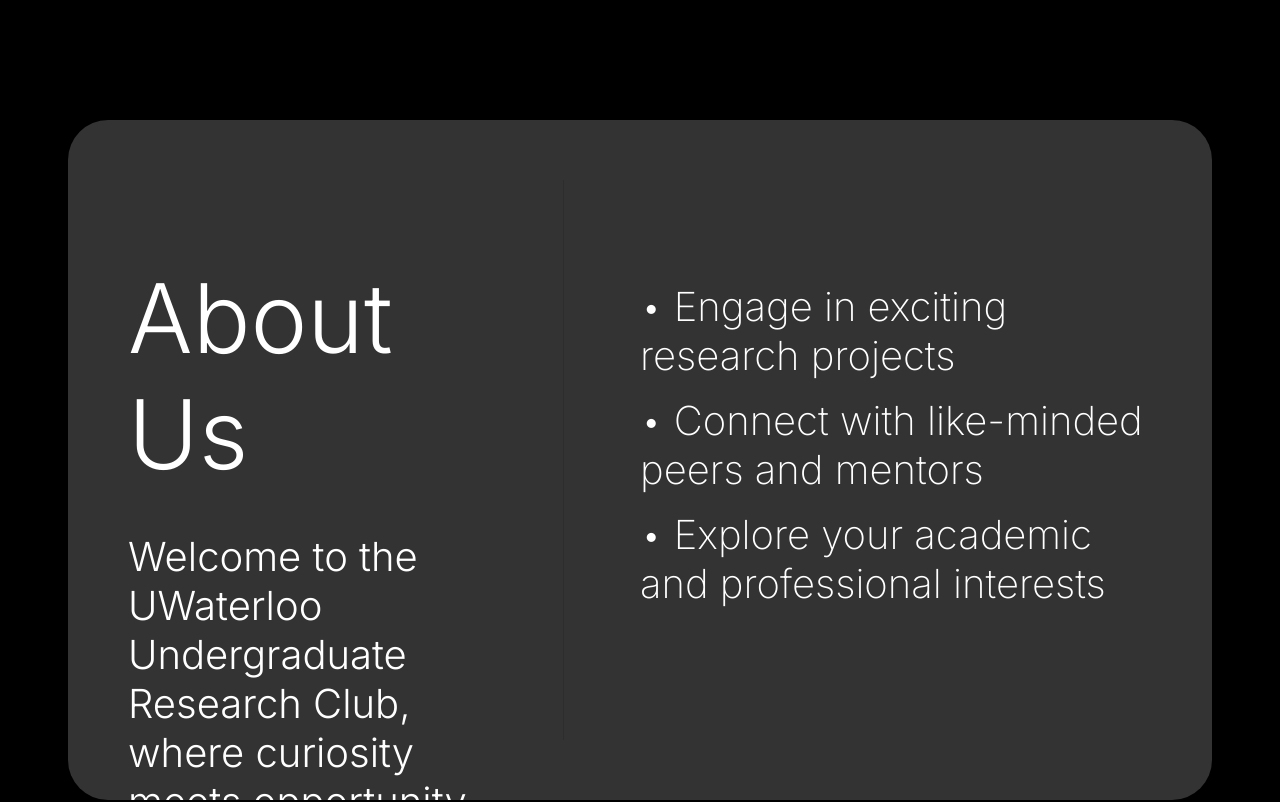
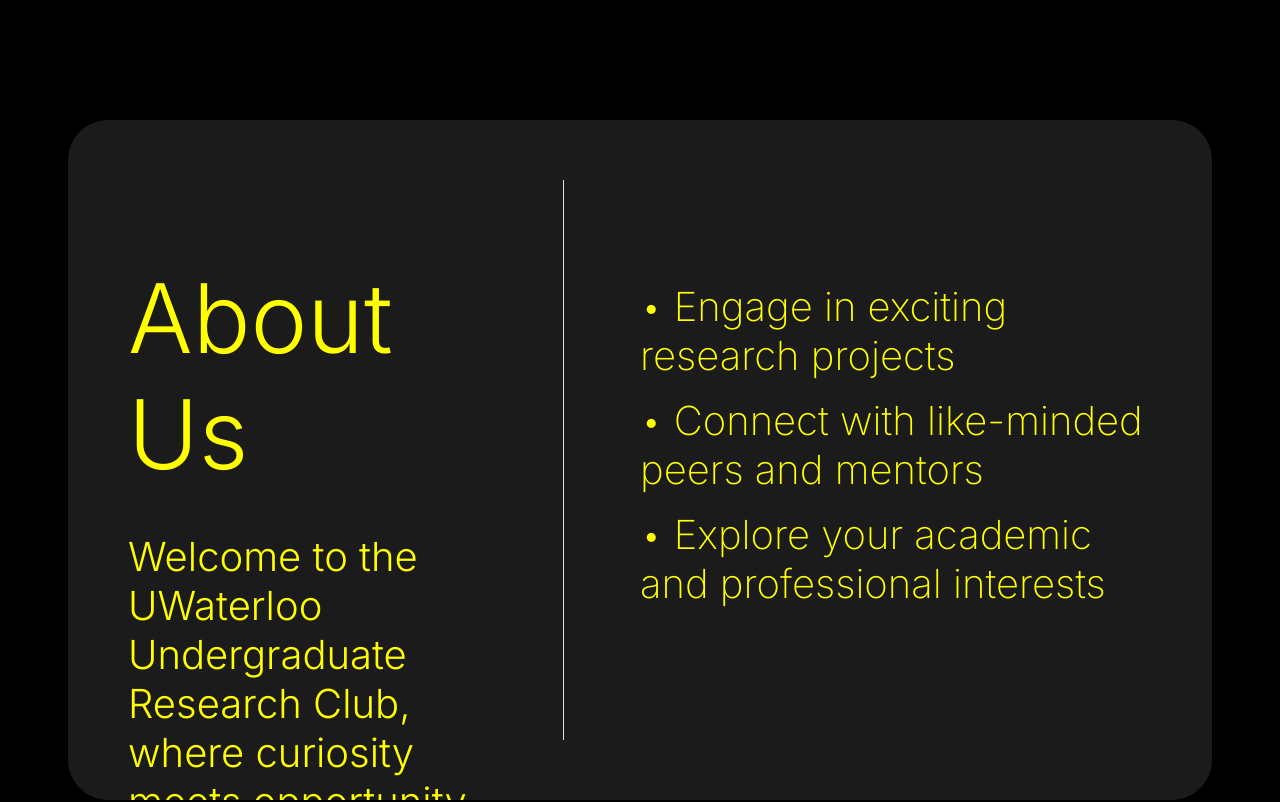
Before and after one commit to EeshitaDayani/URC, a Next.js app: page / in a window 1280 px wide. Shown: the part 680-1482 px from the top of the page. Built offline with nearby package versions, Linux system fonts and the light colour scheme.

Commit message:
Color change on scroll working for Intro section

```diff
--- a/package.json
+++ b/package.json
@@ -12,6 +12,7 @@
     "@emotion/react": "^11.11.1",
     "@emotion/styled": "^11.11.0",
     "@mui/material": "^5.14.20",
+    "gsap": "^3.12.3",
     "next": "14.0.4",
     "react": "^18",
     "react-dom": "^18"
--- a/src/components/IntroductionSection.tsx
+++ b/src/components/IntroductionSection.tsx
@@ -1,20 +1,52 @@
-import React from 'react';
+'use client'
+import React, { useEffect, useRef } from 'react';
 import styles from '../styles/IntroductionSection.module.css';
 import Divider from '@mui/material/Divider';
 
 const IntroductionSection: React.FC = () => {
+  const sectionRef = useRef<HTMLDivElement>(null);
+
+  useEffect(() => {
+    const handleScroll = () => {
+      const section = sectionRef.current;
+      if (section) {
+        const rect = section.getBoundingClientRect();
+        const isOnScreen = rect.top <= window.innerHeight / 2 && rect.bottom >= window.innerHeight / 2;
+
+        if (isOnScreen) {
+          section.classList.add(styles.onScreen);
+        } else {
+          section.classList.remove(styles.onScreen);
+        }
+      }
+    };
+
+    window.addEventListener('scroll', handleScroll);
+    return () => {
+      window.removeEventListener('scroll', handleScroll);
+    };
+  }, []);
+
   return (
-    <div className={styles.introductionSection} id='intro'>
+    <div className={`${styles.introductionSection} ${styles.onScreen}`} id='intro' ref={sectionRef}>
       <div className={styles.leftSection}>
         <h2 className={styles.title}>About Us</h2>
-        <p className={styles.paragraph}>Welcome to the UWaterloo Undergraduate Research Club, where curiosity meets opportunity.</p>
+        <p className={styles.paragraph}>
+          Welcome to the UWaterloo Undergraduate Research Club, where curiosity meets opportunity.
+        </p>
       </div>
-      <Divider sx={{ color: 'white'}} orientation="vertical" flexItem />
+      <Divider sx={{ backgroundColor: 'white' }} orientation='vertical' flexItem />
       <div className={styles.rightSection}>
         <ul className={styles.list}>
-          <li className={styles.listItem}> <span>&#8226;</span> Engage in exciting research projects</li>
-          <li className={styles.listItem}> <span>&#8226;</span> Connect with like-minded peers and mentors</li>
-          <li className={styles.listItem}> <span>&#8226;</span> Explore your academic and professional interests</li>
+          <li className={styles.listItem}>
+            <span>&#8226;</span> Engage in exciting research projects
+          </li>
+          <li className={styles.listItem}>
+            <span>&#8226;</span> Connect with like-minded peers and mentors
+          </li>
+          <li className={styles.listItem}>
+            <span>&#8226;</span> Explore your academic and professional interests
+          </li>
         </ul>
       </div>
     </div>
--- a/src/styles/IntroductionSection.module.css
+++ b/src/styles/IntroductionSection.module.css
@@ -9,13 +9,16 @@
   justify-content: space-between;
   align-items: flex-start;
   text-align: left;
-  background-color: #333;
+  background-color: #1b1b1b;
   color: white;
   overflow: hidden;
   border-radius: 40px;
   padding: 60px;
 }
-
+.onScreen {
+  color: yellow;
+  transition: color 1s ease; /* Add a transition for a smooth color change */
+}
 .leftSection {
   width: 35%;
 }
@@ -64,20 +67,8 @@
   border-radius: 0 15px 15px 0;
 }
 
-.listItem::before {
-  content: '';
-  position: absolute;
-  top: 0;
-  left: -30px;
-  width: 0;
-  height: 100%;
-  background-color: black;
-  z-index: -1;
-  transition: width 0.3s ease-out, left 1s ease-out;
-  border-radius: 0 15px 15px 0;
+.introductionSection.active {
+  background-color: #FFDB58;
+  color: black;
+  transition: background-color 0.5s ease, color 0.5s ease;
 }
-
-.listItem:hover::before {
-  width: calc(100% + 30px);
-  left: 0;
-}
```
Also changed, not shown: 1 other file (tests, documents, lock files or other folders).
